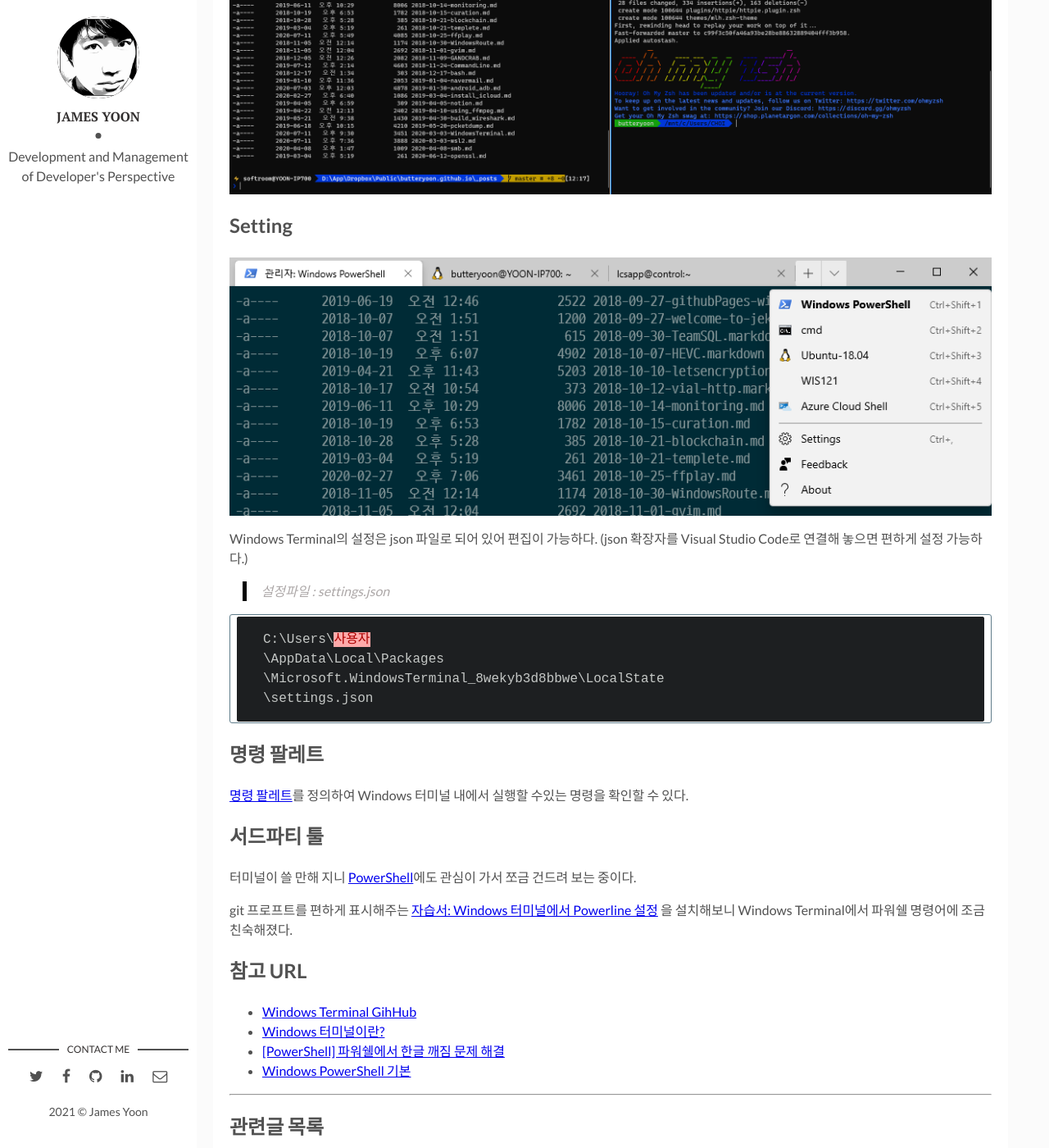
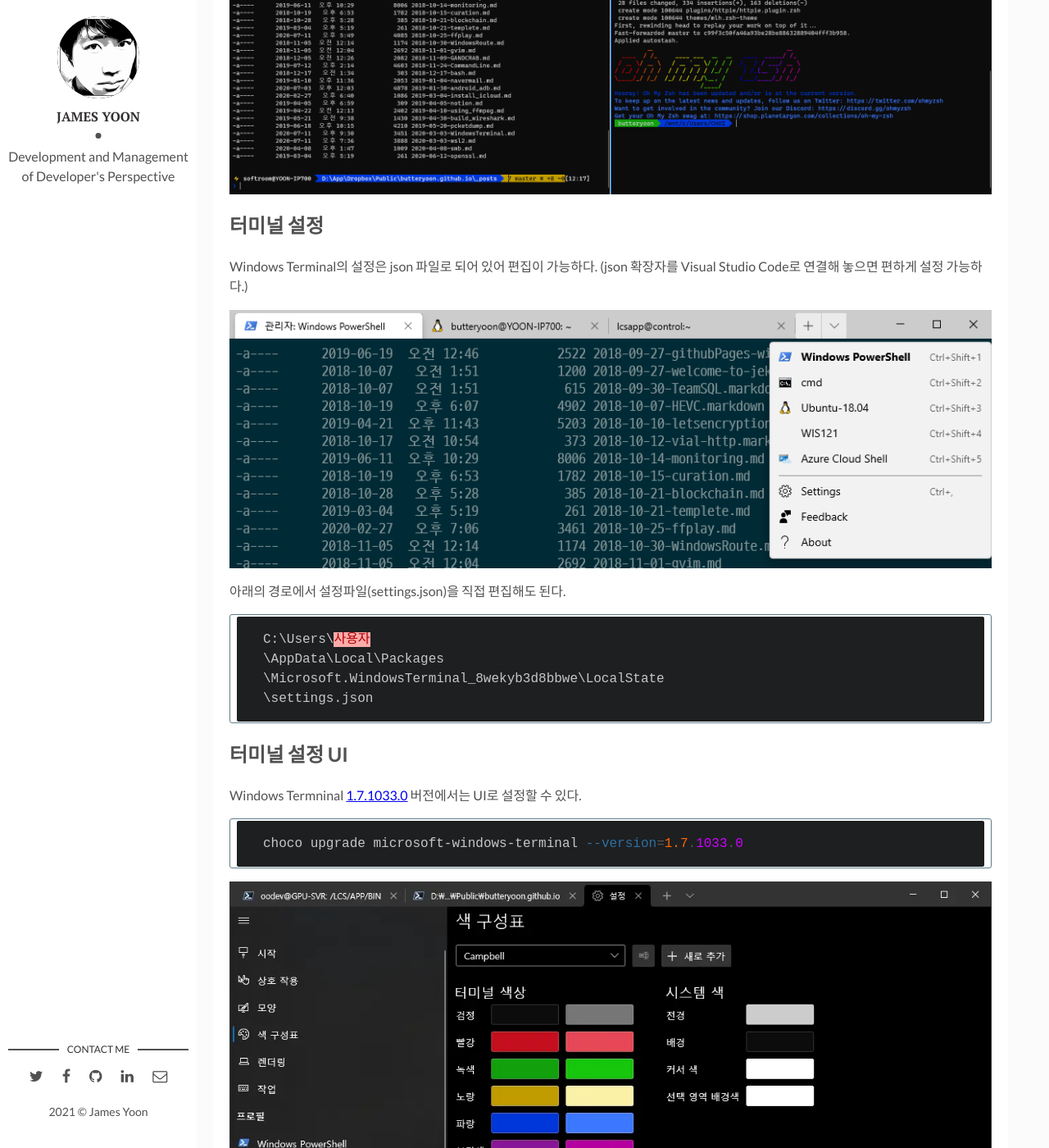
Before and after one commit to butteryoon/butteryoon.github.io, a Jekyll site: the page built from _posts/2020-09-01-Windows_Terminal-01.md, in a window 1280 px wide and 1400 px high, scrolled down 2121 px. Shown: the whole window at 82% size. Built offline with Jekyll 4.4.1, drawn with Linux system fonts in a browser that asks for light colours; comment, search, counter and statistics services are not loaded; some of the changed text lies outside the part shown.

Commit message:
Windows terminal setting UI

````diff
--- a/_posts/2020-09-01-Windows_Terminal-01.md
+++ b/_posts/2020-09-01-Windows_Terminal-01.md
@@ -65,13 +65,13 @@
 
 ![Terminal Layout]({{site.bashurl}}/assets/img/Terminal_Layout.png)
 
-## Setting
+## 터미널 설정
+
+Windows Terminal의 설정은 json 파일로 되어 있어 편집이 가능하다. (json 확장자를 Visual Studio Code로 연결해 놓으면 편하게 설정 가능하다.)
 
 ![Terminal Setting]({{site.bashurl}}/assets/img/WindowsTerminal_setting.png)
 
-Windows Terminal의 설정은 json 파일로 되어 있어 편집이 가능하다. (json 확장자를 Visual Studio Code로 연결해 놓으면 편하게 설정 가능하다.)
-
-> 설정파일 : settings.json
+아래의 경로에서 설정파일(settings.json)을 직접 편집해도 된다.
 
 ```powershell
 C:\Users\사용자
@@ -79,6 +79,16 @@
 \Microsoft.WindowsTerminal_8wekyb3d8bbwe\LocalState
 \settings.json
 ```
+
+## 터미널 설정 UI
+
+Windows Termninal [1.7.1033.0](https://mspoweruser.com/microsoft-windows-terminal-1-7-1033-0-changelog/) 버전에서는 UI로 설정할 수 있다.
+
+```powershell
+choco upgrade microsoft-windows-terminal --version=1.7.1033.0
+```
+
+![Terminal Setting-01]({{site.bashurl}}/assets/img/WindowsTerminal_setting-01.webp)
 
 ## 명령 팔레트
 
````
Also changed, not shown: other parts of _posts/2020-09-01-Windows_Terminal-01.md (+1 -1 lines), assets/img/windowsterminal_setting-01.webp (added).
